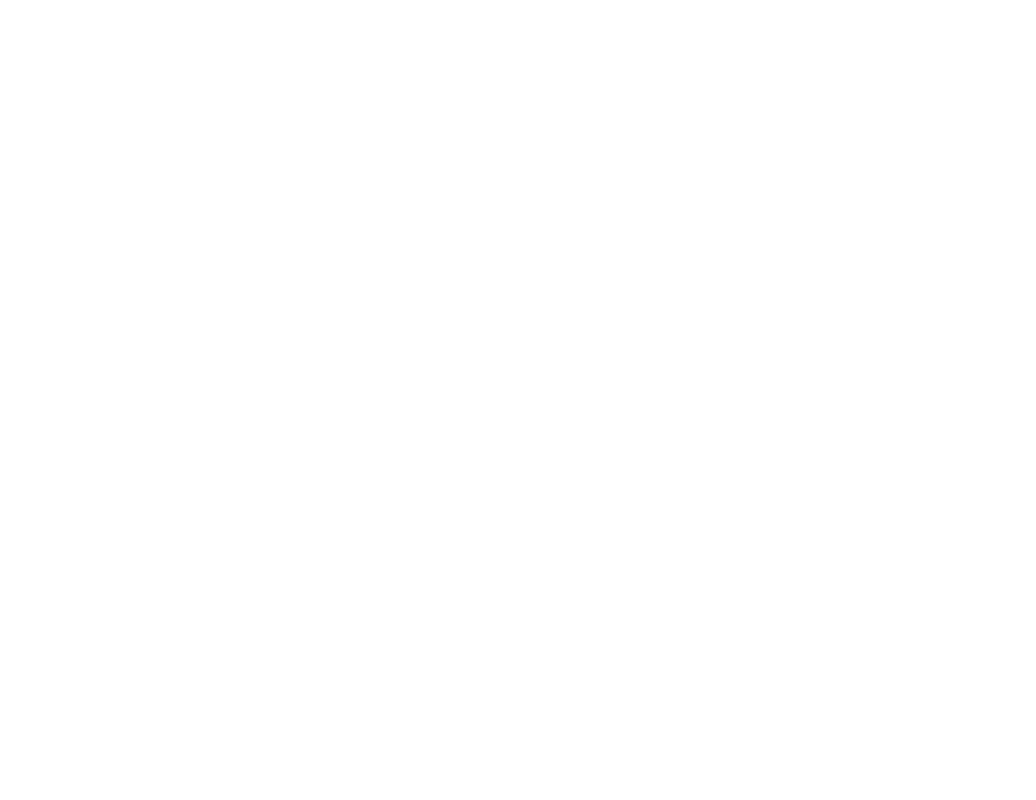
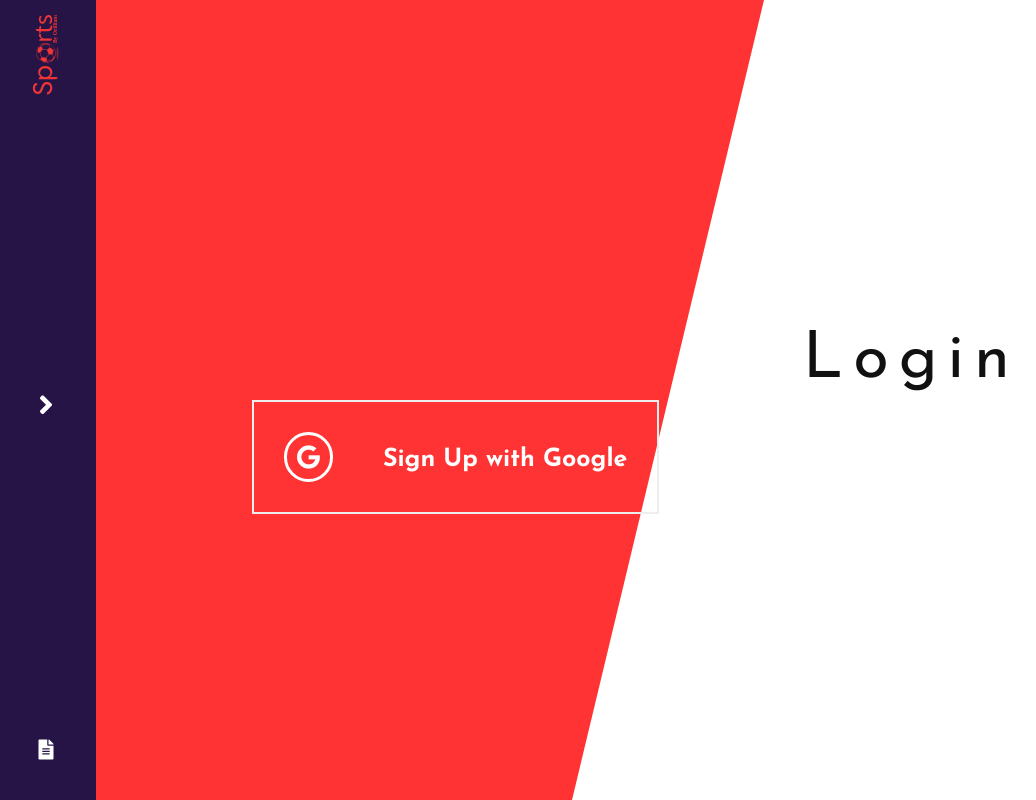
Before and after one commit to Ayanrocks/Sports, a React app in the folder client/: page /auth in a window 1280 px wide. Shown: the whole page, without its empty margins (4-1040 px from the left). Built offline with nearby package versions, Linux system fonts and the light colour scheme.

Commit message:
Added auth files in react

```diff
--- a/client/public/index.html
+++ b/client/public/index.html
@@ -11,7 +11,6 @@
     -->
   <link rel="manifest" href="%PUBLIC_URL%/manifest.json">
   <link rel="shortcut icon" href="%PUBLIC_URL%/favicon.ico">
-  <link href="https://fonts.googleapis.com/icon?family=Material+Icons" rel="stylesheet">
   <link rel="stylesheet" href="https://use.fontawesome.com/releases/v5.0.13/css/all.css" integrity="sha384-DNOHZ68U8hZfKXOrtjWvjxusGo9WQnrNx2sqG0tfsghAvtVlRW3tvkXWZh58N9jp"
     crossorigin="anonymous">
 
--- a/client/src/components/App.js
+++ b/client/src/components/App.js
@@ -1,12 +1,16 @@
 import React from "react";
 import { BrowserRouter, Route } from "react-router-dom";
 import Home from "./Home";
+import Auth from "./Auth";
 
 export default class App extends React.Component {
   render() {
     return (
       <BrowserRouter>
-        <Route path="/" component={Home} exact />
+        <div>
+          <Route path="/" component={Home} exact />
+          <Route path="/auth" component={Auth}  />
+        </div>
       </BrowserRouter>
     );
   }
--- a/client/src/components/Auth.js
+++ b/client/src/components/Auth.js
@@ -0,0 +1,18 @@
+import React from "react";
+import Navbar from "./Navbar";
+import GoogleButton from "./GoogleButton";
+const Auth = () => (
+  <section className="auth">
+    <div className="auth-cover" />
+    <Navbar />
+    <div className="auth__left">
+      {/* <button className="auth__signup">Sign Up</button> */}
+      <GoogleButton />
+    </div>
+    <div className="auth__right">
+      <div className="auth__login">Login</div>
+    </div>
+  </section>
+);
+
+export default Auth;
--- /dev/null
+++ b/client/src/components/GoogleButton.js
@@ -0,0 +1,10 @@
+import React from 'react'
+
+const GoogleButton = props => (
+  <button className="google">
+    <i className="fab fa-google" />
+    <h2>Sign Up with Google</h2>
+  </button>
+);
+
+export default GoogleButton;
--- a/client/src/components/Home.js
+++ b/client/src/components/Home.js
@@ -1,6 +1,7 @@
 import React from "react";
 import Navbar from "./Navbar";
 import { Link } from "react-router-dom";
+
 const Home = props => (
   <header className="home">
     <Navbar />
--- a/client/src/sass/base/_base.scss
+++ b/client/src/sass/base/_base.scss
@@ -1,6 +1,7 @@
 @import url('https://fonts.googleapis.com/css?family=Josefin+Sans:400,600,700|Lato:300,400,700');
-
-*, *::after, *::before {
+*,
+*::after,
+*::before {
     margin: 0;
     padding: 0;
     box-sizing: border-box;
@@ -19,14 +20,23 @@ h2 {
     font-size: 3.2rem;
 }
 
-header{
+header {
     height: 100vh;
     position: relative;
+    font-family: 'Josefin Sans';
     background-image: url('./assets/images/Football\ homepage.png');
     background-size: cover;
     background-position: top;
 }
 
-a, a:link, a:visited {
+a,
+a:link,
+a:visited {
     text-decoration: none;
 }
+
+.auth {
+    height: 100vh;
+    position: relative;
+    font-family: 'Josefin Sans';
+}
--- /dev/null
+++ b/client/src/sass/components/_googleButton.scss
@@ -0,0 +1,47 @@
+.google {
+    position: absolute;
+    top: 50%;
+    left: 20%;
+    display: flex;
+    align-items: baseline;
+    padding: 3rem;
+    color: #fff;
+    background-color: transparent;
+    border: 2px solid #eee;
+    z-index: 1;
+    & i {
+        border: 3px solid #fff;
+        padding: 1rem;
+        border-radius: 50px;
+        margin-right: 5rem;
+        font-size: 2.4rem;
+    }
+    & h2 {
+        font-size: 2.5rem;
+    }
+    &::before,
+    &::after {
+        content: "";
+        width: 100%;
+        height: 0;
+        position: absolute;
+        left: 0;
+        bottom: 0;
+        z-index: -1;
+    }
+    &::before {
+        background-color: rgba(224, 224, 224, 0.883);
+        transition: all 0.4s ease;
+    }
+    &::after {
+        background-color: #f33;
+        transition: all 0.6s ease;
+    }
+    &:hover {
+        &::before,
+        &::after {
+            height: 100%;
+        }
+        color: #fff;
+    }
+}
--- a/client/src/sass/layouts/_navbar.scss
+++ b/client/src/sass/layouts/_navbar.scss
@@ -6,6 +6,7 @@ nav {
     padding: 4rem 1rem;
     height: 100%;
     background-color: #261447;
+    z-index: 999;
     & .logo {
         margin: 0 auto;
         transform: rotateZ(-90deg);
--- a/client/src/sass/main.scss
+++ b/client/src/sass/main.scss
@@ -6,5 +6,8 @@
 @import 'base/icons';
 
 @import 'layouts/navbar';
+@import 'components/googleButton';
+
 
 @import 'pages/home';
+@import 'pages/auth';
--- /dev/null
+++ b/client/src/sass/pages/_auth.scss
@@ -0,0 +1,32 @@
+.auth {
+    &-cover{
+        background-color: #ff3333;
+        clip-path: polygon(0 0, 60% 0%, 45% 100%, 0% 100%);
+        height: 100%;
+        width: 100%;
+        position: absolute;
+        top: 0;
+        left: 0;
+        z-index: -1;
+    }
+    &__signup {
+        border: none;
+        font-size: 6.5rem;
+        color: #eee;
+        position: absolute;
+        top: 40%;
+        left: 20%;
+        background-color: transparent;
+        letter-spacing: 1rem;
+    }
+    &__login {
+        border: none;
+        font-size: 6.5rem;
+        color: #111;
+        position: absolute;
+        top: 41.05%;
+        right: 20%;
+        background-color: transparent;
+        letter-spacing: 1rem;
+    }
+}
```
Also changed, not shown: client/src/components/FacebookButton.js (added, +9 -0 lines), client/src/main.css.
